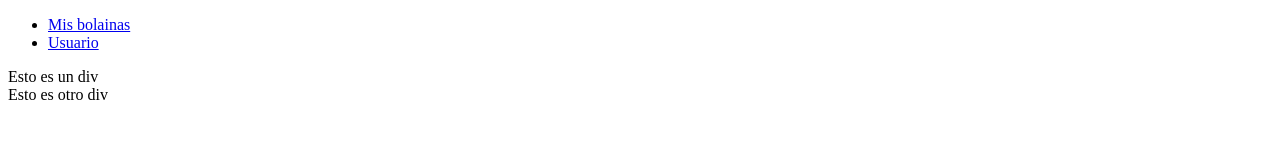
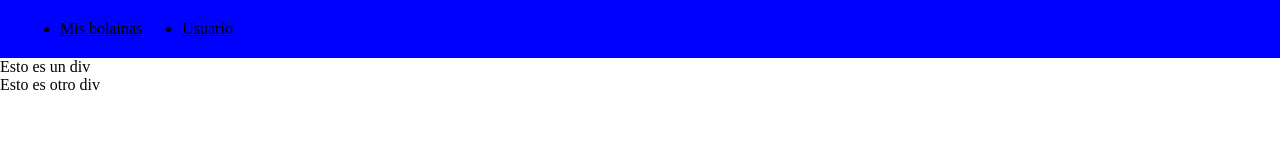
Before and after one commit to Maulak1588/GitPrueba, a plain HTML site: page index.html in a window 1280 px wide. Drawn offline with Linux system fonts and the light colour scheme.

Commit message:
Agrego css

```diff
--- a/index.html
+++ b/index.html
@@ -4,6 +4,7 @@
     <meta charset="UTF-8">
     <meta http-equiv="X-UA-Compatible" content="IE=edge">
     <meta name="viewport" content="width=device-width, initial-scale=1.0">
+    <link rel="stylesheet" href="style.css">
     <title>Estoy probando Git</title>
 </head>
 <body>
--- /dev/null
+++ b/style.css
@@ -0,0 +1,21 @@
+body {
+    margin:0 auto
+}
+
+header{
+    background-color: blue;
+}
+
+nav ul{
+    display:flex;
+    margin:0 auto
+}
+
+nav ul li{
+    margin: 20px
+}
+
+ul li a{
+    color:#000;
+
+}
```
